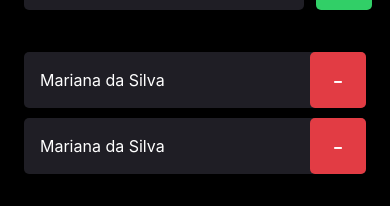
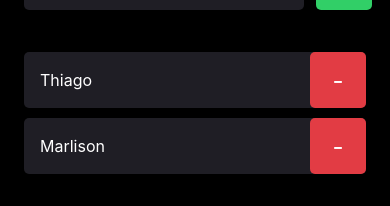
Before and after one commit to larads/iamHere, a React Native app: screen / in a window 390 px wide. Shown: the part 195-401 px from the top of the page. Built offline with nearby package versions, Linux system fonts and the light colour scheme.

Commit message:
🦄using Props in components

```diff
--- a/src/components/Participant/index.tsx
+++ b/src/components/Participant/index.tsx
@@ -1,11 +1,15 @@
 import { View, Text, TouchableOpacity } from "react-native";
 import { styles } from "./styles";
 
-export function Participant(){
+type Props = {
+  name: string;
+}
+
+export function Participant(props){
     return(
         <View style={styles.container}>
             <Text style={styles.name}>
-                Mariana da Silva
+                {props.name}
             </Text>
 
             <TouchableOpacity style={styles.button}>
--- a/src/screens/Home/index.tsx
+++ b/src/screens/Home/index.tsx
@@ -32,8 +32,8 @@ export default function Home() {
         </TouchableOpacity>
       </View>
 
-      <Participant />
-      <Participant />
+      <Participant name='Thiago'/>
+      <Participant name='Marlison' />
     </View>
   )
 }
```
